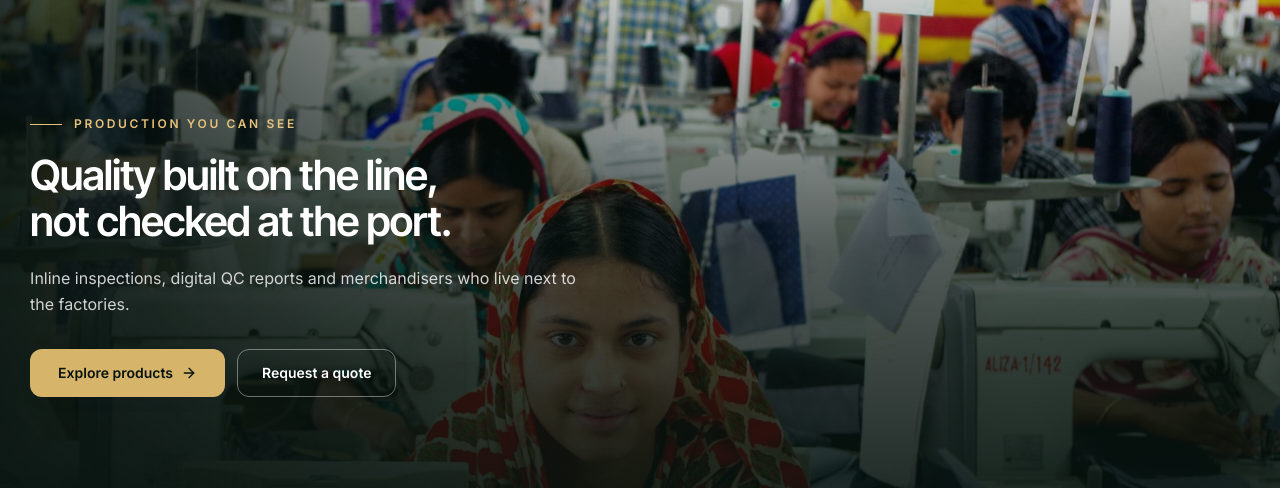
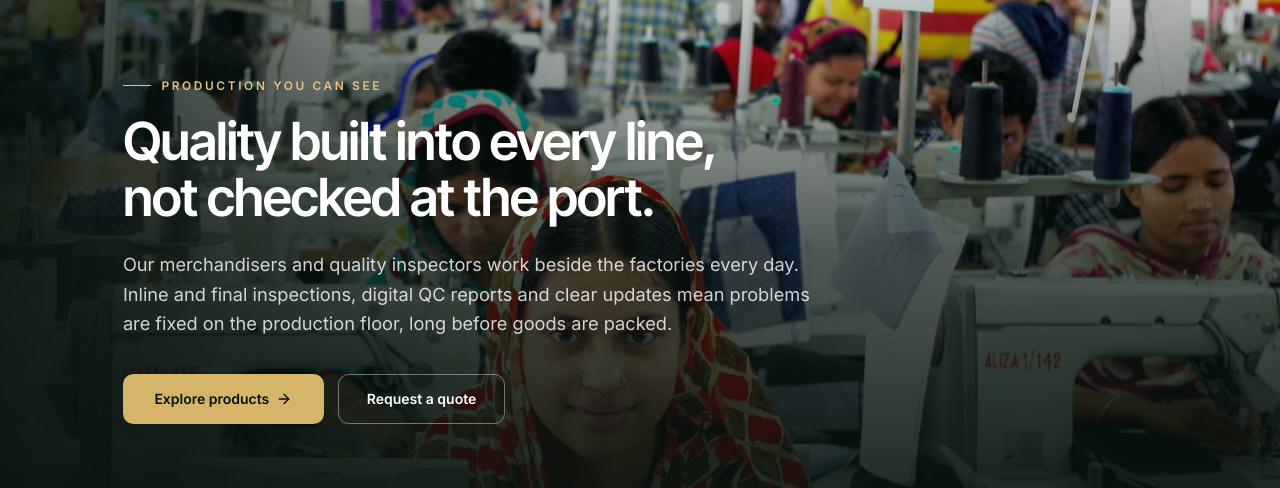
Before and after one commit to dotskills-team/emerge-buying-house-frontend, a Next.js app: page / in a window 1280 px wide. Shown: the part 179-667 px from the top of the page. Built offline with nearby package versions, Linux system fonts and the light colour scheme; no server answers.

Commit message:
container change

```diff
--- a/src/app/globals.css
+++ b/src/app/globals.css
@@ -221,12 +221,20 @@
  * tablets and large desktop screens keep the scale above.
  */
 @media (min-width: 64rem) and (max-width: 95.99rem) {
+  /* The whole layout one notch smaller: a 14px base instead of 16px. Text, spacing and
+     components are all in rem, so everything shrinks together and keeps its proportions. */
+  html {
+    font-size: 87.5%;
+  }
   :root {
-    --text-display: clamp(2rem, 0.9rem + 2.3vw, 2.875rem);
-    --text-h1: clamp(1.5rem, 1rem + 1vw, 1.875rem);
-    --text-h2: clamp(1.25rem, 0.95rem + 0.6vw, 1.5rem);
-    --text-h3: 1.125rem;
-    --text-kpi: clamp(1.5rem, 1.2rem + 0.6vw, 1.875rem);
+    /* Headings about a quarter smaller than before, on top of the smaller base. */
+    --text-display: clamp(1.75rem, 0.9rem + 1.6vw, 2.25rem);
+    --text-h1: clamp(1.375rem, 0.95rem + 0.8vw, 1.625rem);
+    --text-h2: clamp(1.125rem, 0.9rem + 0.45vw, 1.3rem);
+    --text-h3: 1.05rem;
+    --text-kpi: clamp(1.375rem, 1.1rem + 0.5vw, 1.625rem);
+    /* Narrower content column with calm margins either side (about 1090px). */
+    --container-site: 78rem;
   }
 }
 
--- a/src/components/home/hero-slider.tsx
+++ b/src/components/home/hero-slider.tsx
@@ -20,22 +20,22 @@ const SLIDES: Slide[] = [
   {
     image: IMG.heroModernFloor,
     eyebrow: 'Garments buying house · Bangladesh',
-    title: 'From first sketch to loaded container, one accountable team.',
-    lead: 'We connect international brands with audited manufacturers and manage every step in between.',
+    title: 'From first sketch to loaded container, one accountable team for your brand.',
+    lead: 'We connect international fashion brands and retailers with audited manufacturers across Bangladesh, then manage every step in between: sampling, fabric and trims, production follow-up, quality inspection and on-time shipment.',
     cta: { label: 'Discover our company', href: '/company/about-us' },
   },
   {
     image: IMG.heroWorker,
     eyebrow: 'Production you can see',
-    title: 'Quality built on the line, not checked at the port.',
-    lead: 'Inline inspections, digital QC reports and merchandisers who live next to the factories.',
+    title: 'Quality built into every line, not checked at the port.',
+    lead: 'Our merchandisers and quality inspectors work beside the factories every day. Inline and final inspections, digital QC reports and clear updates mean problems are fixed on the production floor, long before goods are packed.',
     cta: { label: 'Explore products', href: '/products' },
   },
   {
     image: IMG.heroCleanLine,
     eyebrow: 'Responsible by design',
-    title: 'Sustainable production, passion-driven and made for the future.',
-    lead: 'Safe factories, fair work and lower-impact materials across our partner network.',
+    title: 'Sustainable production, passion-driven and made for a better future.',
+    lead: 'Safe, audited factories, fair working conditions and lower-impact materials across our partner network. We help brands move to certified organic and recycled fibres and keep every claim on the label traceable.',
     cta: { label: 'Our sustainability', href: '/sustainability/environmental-sustainability' },
   },
 ];
@@ -110,7 +110,7 @@ export function HeroSlider() {
           role="group"
           aria-roledescription="slide"
           aria-label={`${index + 1} of ${SLIDES.length}`}
-          className="max-w-4xl"
+          className="max-w-4xl lg:max-w-[56rem]"
         >
           <AnimatePresence mode="wait">
             <motion.div
@@ -120,20 +120,20 @@ export function HeroSlider() {
               exit={{ opacity: 0, transition: { duration: 0.5, ease: 'easeInOut' } }}
               transition={{ duration: 0.9, ease: [0.4, 0, 0.2, 1] }}
             >
-              <p className="text-gold-light inline-flex items-center gap-3 text-xs font-semibold tracking-[0.22em] uppercase">
+              <p className="text-gold-light inline-flex items-center gap-3 text-xs font-semibold tracking-[0.22em] uppercase lg:text-[0.85rem]">
                 <span aria-hidden className="h-px w-8 bg-current" />
                 {slide.eyebrow}
               </p>
-              <h1 className="font-display text-display 2xl:text-display mt-5 max-w-3xl font-semibold tracking-tight text-balance lg:text-[clamp(2.25rem,1.2rem+1.9vw,2.6rem)]">
+              <h1 className="font-display text-display 2xl:text-display mt-5 max-w-3xl font-semibold tracking-tight text-balance lg:mt-6 lg:max-w-[52rem] lg:text-[clamp(3rem,1.5rem+2.6vw,3.75rem)] lg:leading-[1.06]">
                 {slide.title}
               </h1>
-              <p className="mt-5 max-w-xl text-base text-white/80 sm:text-lg lg:text-base 2xl:text-lg">
+              <p className="mt-5 max-w-xl text-base text-white/80 sm:text-lg lg:mt-7 lg:max-w-[50rem] lg:text-[1.3rem] lg:leading-relaxed 2xl:text-lg">
                 {slide.lead}
               </p>
-              <div className="mt-8 flex flex-col gap-3 sm:flex-row">
+              <div className="mt-8 flex flex-col gap-3 sm:flex-row lg:mt-10 lg:gap-4">
                 <Link
                   href={slide.cta.href}
-                  className="group text-ink-deep shadow-gold inline-flex min-h-12 items-center justify-center gap-2 rounded-lg bg-(image:--gradient-gold) px-7 text-sm font-semibold transition-transform"
+                  className="group text-ink-deep shadow-gold inline-flex min-h-12 items-center justify-center gap-2 rounded-lg bg-(image:--gradient-gold) px-7 text-sm font-semibold transition-transform lg:min-h-[3.6rem] lg:px-9 lg:text-base"
                 >
                   {slide.cta.label}
                   <ArrowRight
@@ -144,7 +144,7 @@ export function HeroSlider() {
                 </Link>
                 <Link
                   href="/contact"
-                  className="inline-flex min-h-12 items-center justify-center gap-2 rounded-lg border border-white/40 px-6 text-sm font-semibold transition-colors hover:bg-white/10"
+                  className="inline-flex min-h-12 items-center justify-center gap-2 rounded-lg border border-white/40 px-6 text-sm font-semibold transition-colors hover:bg-white/10 lg:min-h-[3.6rem] lg:px-8 lg:text-base"
                 >
                   Request a quote
                 </Link>
--- a/src/components/home/home-sections.tsx
+++ b/src/components/home/home-sections.tsx
@@ -135,7 +135,7 @@ export function StatsBand() {
               className="border-border flex flex-col gap-1 border-b px-2 py-8 even:border-l sm:px-6 sm:py-10 lg:border-b-0 lg:border-l lg:first:border-l-0"
             >
               <dt className="text-fg-muted order-2 text-sm">{s.label}</dt>
-              <dd className="order-1 bg-(image:--gradient-brand-text) bg-clip-text text-[clamp(2.25rem,1.6rem+2.4vw,3.5rem)] leading-none font-bold tracking-tight text-transparent">
+              <dd className="order-1 bg-(image:--gradient-brand-text) bg-clip-text text-[clamp(2.25rem,1.6rem+2.4vw,3.5rem)] leading-none font-bold tracking-tight text-transparent lg:max-2xl:text-[2.25rem]">
                 <Reveal delay={i * 0.08}>
                   <Counter to={s.value} suffix={s.suffix} />
                 </Reveal>
--- a/src/components/home/premium-sections.tsx
+++ b/src/components/home/premium-sections.tsx
@@ -34,7 +34,7 @@ export function MarqueeBand() {
               >
                 <span
                   className={cn(
-                    'font-display text-[clamp(2.75rem,2rem+4vw,6.5rem)] leading-[1.2] font-semibold tracking-tight whitespace-nowrap',
+                    'font-display text-[clamp(2.75rem,2rem+4vw,6.5rem)] leading-[1.2] font-semibold tracking-tight whitespace-nowrap lg:max-2xl:text-[3.25rem]',
                     (i + r) % 2 === 0 ? 'text-outline-gold' : 'text-white',
                   )}
                 >
@@ -140,7 +140,7 @@ export function TestimonialSlider() {
                 exit={{ opacity: 0, y: 20 }}
                 transition={{ duration: 0.5, ease: [0.22, 1, 0.36, 1] }}
               >
-                <blockquote className="font-display text-fg text-[clamp(1.375rem,1.1rem+1vw,2rem)] leading-snug font-medium">
+                <blockquote className="font-display text-fg text-[clamp(1.375rem,1.1rem+1vw,2rem)] leading-snug font-medium lg:max-2xl:text-[1.375rem]">
                   “{t.quote}”
                 </blockquote>
                 <figcaption className="mt-8 flex items-center gap-4">
--- a/src/components/site/blocks.tsx
+++ b/src/components/site/blocks.tsx
@@ -131,7 +131,7 @@ export function MetricsBand({ items }: { items: Array<{ value: string; label: st
           {items.map((m) => (
             <div key={m.label} className="flex flex-col gap-1 py-8 text-center sm:py-12">
               <dt className="order-2 text-sm text-white/75">{m.label}</dt>
-              <dd className="order-1 text-[clamp(2.25rem,1.6rem+2.4vw,3.5rem)] leading-none font-bold tracking-tight">
+              <dd className="order-1 text-[clamp(2.25rem,1.6rem+2.4vw,3.5rem)] leading-none font-bold tracking-tight lg:max-2xl:text-[2.25rem]">
                 {m.value}
               </dd>
             </div>
```
